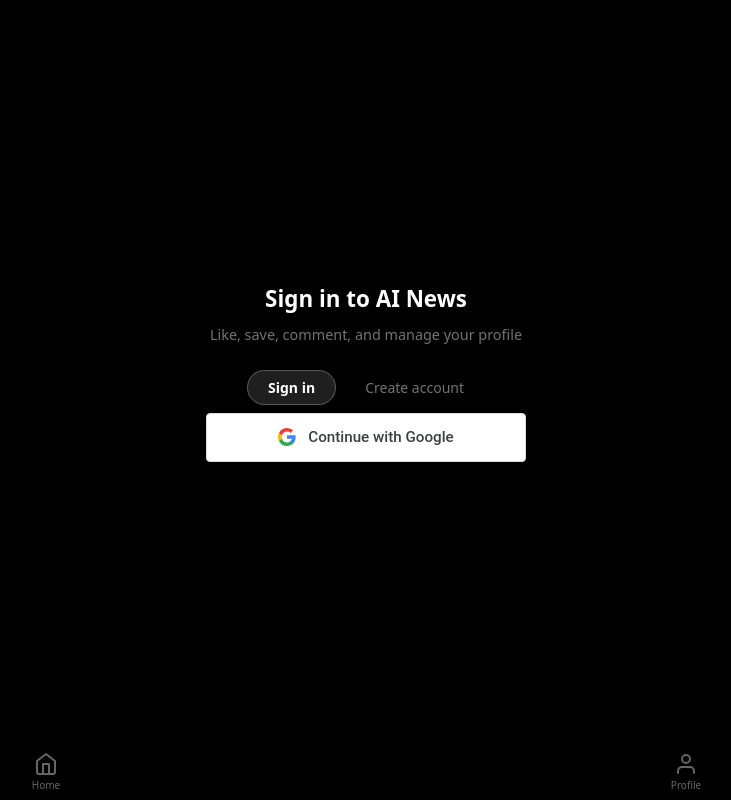
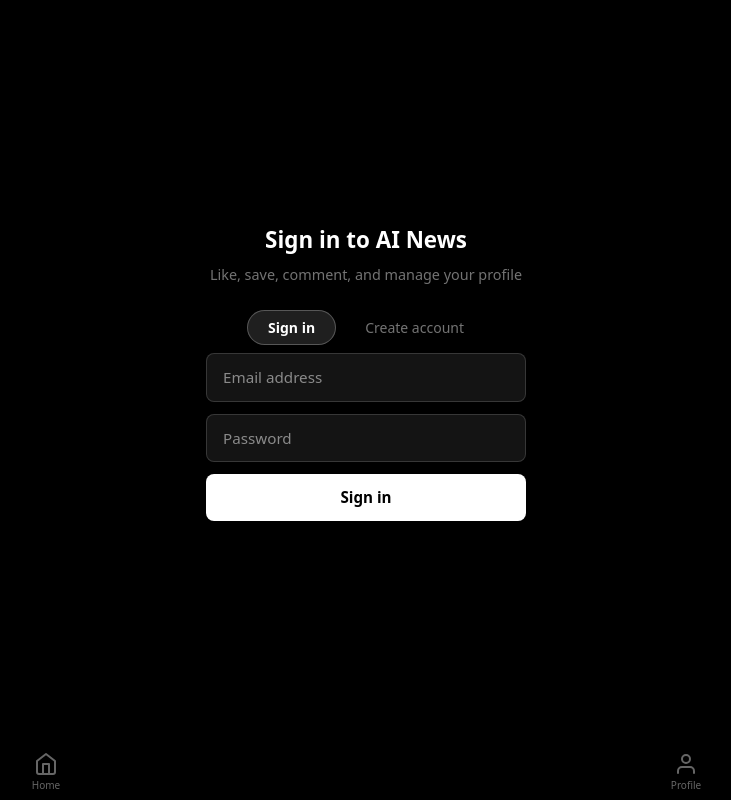
Before and after one commit to jaimeberdejo/AI_News, a Next.js app in the folder frontend/: page /auth/login in a window 1280 px wide. Both pictures are taken after a click on the button "Sign in". Shown: the whole page, without its empty margins (274-1005 px from the left). Built offline with nearby package versions, Linux system fonts and the light colour scheme.

Commit message:
feat(13): replace Google OAuth sign-in with email/password form

```diff
--- a/frontend/app/auth/login/page.tsx
+++ b/frontend/app/auth/login/page.tsx
@@ -1,25 +1,24 @@
 'use client'
 
 import { useState } from 'react'
-import { signInWithGoogle, signUp } from '@/app/auth/actions'
+import { signIn, signUp } from '@/app/auth/actions'
 
 type Tab = 'signin' | 'register'
 
 export default function LoginPage() {
   const [tab, setTab] = useState<Tab>('register')
-  const [signing, setSigning] = useState(false)
   const [pending, setPending] = useState(false)
   const [error, setError] = useState<string | null>(null)
 
-  async function handleSignIn() {
-    if (signing) return
-    setSigning(true)
+  async function handleSignIn(e: React.FormEvent<HTMLFormElement>) {
+    e.preventDefault()
+    setError(null)
+    setPending(true)
     try {
-      const { url } = await signInWithGoogle('/profile')
-      // MUST use window.location.href — window.open() is broken in iOS PWA standalone mode
-      window.location.href = url
-    } catch {
-      setSigning(false)
+      await signIn(new FormData(e.currentTarget))
+    } catch (err: unknown) {
+      setError(err instanceof Error ? err.message : 'Something went wrong.')
+      setPending(false)
     }
   }
 
@@ -137,36 +136,48 @@
 
       {/* Sign in tab */}
       {tab === 'signin' && (
+        <form
+          onSubmit={handleSignIn}
+          style={{ display: 'flex', flexDirection: 'column', gap: '12px', width: '100%', maxWidth: '320px' }}
+        >
+          <input
+            type="email"
+            name="email"
+            required
+            placeholder="Email address"
+            style={inputStyle}
+          />
+          <input
+            type="password"
+            name="password"
+            required
+            placeholder="Password"
+            style={inputStyle}
+          />
           <button
-          onClick={handleSignIn}
-          disabled={signing}
+            type="submit"
+            disabled={pending}
             style={{
-            display: 'flex',
-            alignItems: 'center',
-            justifyContent: 'center',
-            gap: '12px',
-            background: signing ? '#f8f8f8' : '#ffffff',
-            border: '1px solid #dadce0',
-            borderRadius: '4px',
-            padding: '12px 24px',
-            color: '#3c4043',
+              background: pending ? 'rgba(255,255,255,0.5)' : '#ffffff',
+              color: '#000000',
+              border: 'none',
+              borderRadius: 8,
+              padding: '12px 16px',
               fontSize: '0.95rem',
-            fontWeight: 500,
-            fontFamily: "'Roboto', system-ui, sans-serif",
+              fontWeight: 600,
+              cursor: pending ? 'not-allowed' : 'pointer',
               width: '100%',
-            maxWidth: '320px',
-            cursor: signing ? 'not-allowed' : 'pointer',
-            opacity: signing ? 0.8 : 1,
+              fontFamily: 'system-ui, -apple-system, sans-serif',
             }}
           >
-          <svg width="18" height="18" viewBox="0 0 18 18" xmlns="http://www.w3.org/2000/svg" aria-hidden="true">
-            <path d="M17.64 9.205c0-.639-.057-1.252-.164-1.841H9v3.481h4.844a4.14 4.14 0 0 1-1.796 2.716v2.259h2.908c1.702-1.567 2.684-3.875 2.684-6.615z" fill="#4285F4" />
-            <path d="M9 18c2.43 0 4.467-.806 5.956-2.18l-2.908-2.259c-.806.54-1.837.86-3.048.86-2.344 0-4.328-1.584-5.036-3.711H.957v2.332A8.997 8.997 0 0 0 9 18z" fill="#34A853" />
-            <path d="M3.964 10.71A5.41 5.41 0 0 1 3.682 9c0-.593.102-1.17.282-1.71V4.958H.957A8.996 8.996 0 0 0 0 9c0 1.452.348 2.827.957 4.042l3.007-2.332z" fill="#FBBC05" />
-            <path d="M9 3.58c1.321 0 2.508.454 3.44 1.345l2.582-2.58C13.463.891 11.426 0 9 0A8.997 8.997 0 0 0 .957 4.958L3.964 7.29C4.672 5.163 6.656 3.58 9 3.58z" fill="#EA4335" />
-          </svg>
-          {signing ? 'Signing in…' : 'Continue with Google'}
+            {pending ? 'Signing in…' : 'Sign in'}
           </button>
+          {error && (
+            <p style={{ color: '#ff6b6b', fontSize: '0.875rem', textAlign: 'center', margin: 0, fontFamily: 'system-ui, -apple-system, sans-serif' }}>
+              {error}
+            </p>
+          )}
+        </form>
       )}
 
       {/* Register tab */}
```
Lines whose indentation alone changed are shown as unchanged.
